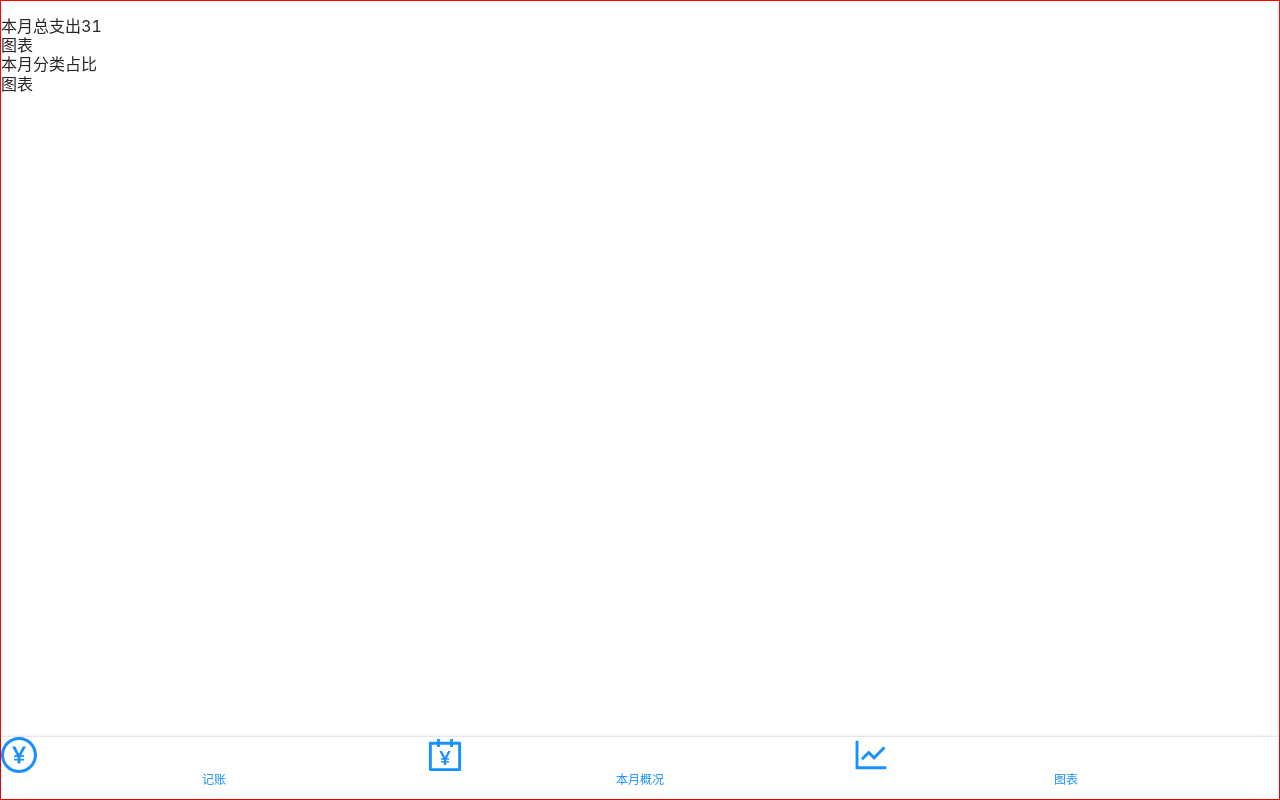
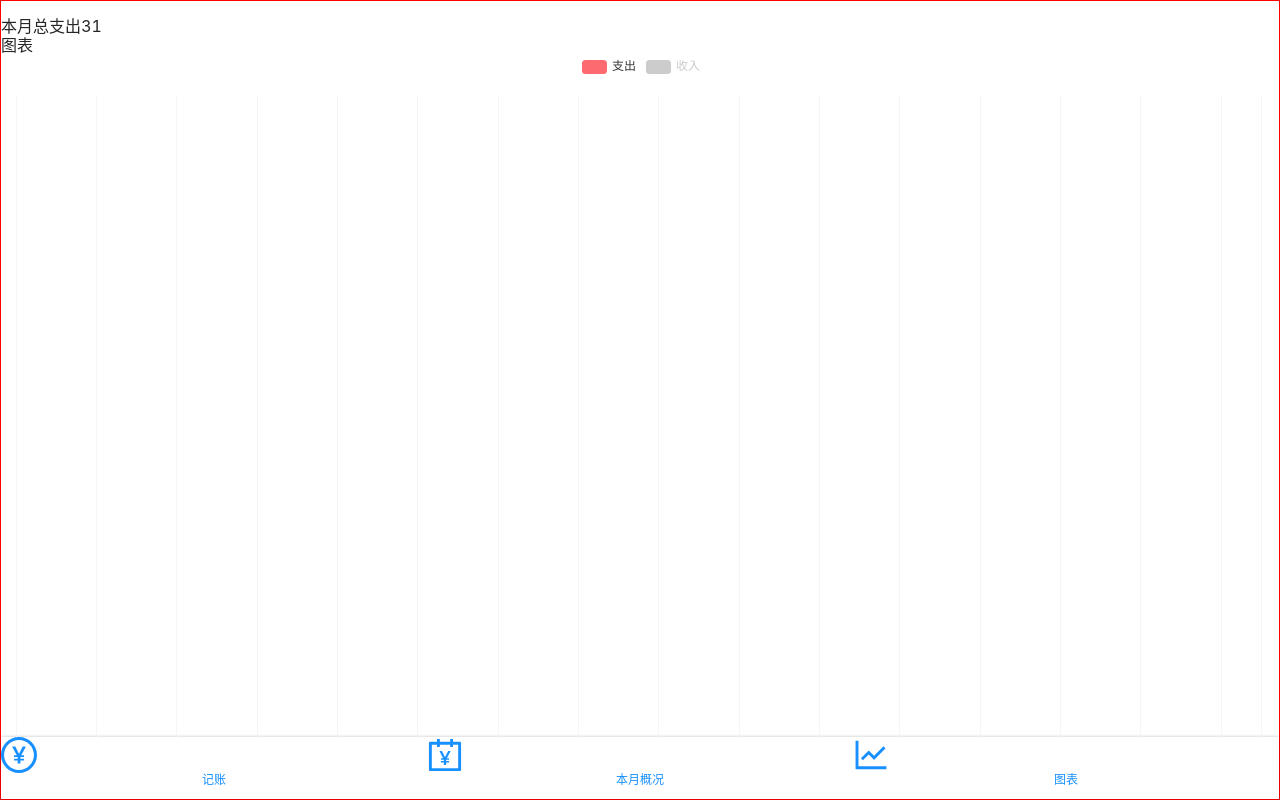
Before and after one commit to youknowHRT/bookkeeping, a React (Create React App) app: page /#/charts in a window 1280 px wide. Built offline with nearby package versions, Linux system fonts and the light colour scheme.

Commit message:
完成charts页面柱状图

```diff
--- a/package.json
+++ b/package.json
@@ -8,7 +8,7 @@
     "@testing-library/user-event": "^12.1.10",
     "antd": "^4.9.3",
     "dayjs": "^1.9.7",
-    "echarts": "^5.0.0",
+    "echarts": "4.9.0",
     "node-sass": "4",
     "react": "^17.0.1",
     "react-dom": "^17.0.1",
--- /dev/null
+++ b/src/components/charts/barChart.js
@@ -0,0 +1,120 @@
+import echarts from 'echarts'
+import React,{useEffect} from 'react'
+import styled from 'styled-components'
+export default function BarChart(props){
+  const width= document.documentElement.clientWidth
+  const height= document.documentElement.clientWidth*0.8
+  const BarchartWrap=styled.div`
+    height:${height}px;
+    width:${width}px;
+  `
+  useEffect(()=>{
+    var myChart = echarts.init(document.getElementById('barChart'));
+    // 指定图表的配置项和数据
+
+    var option = {
+        // title: {
+        //     text: 'ECharts 入门示例',
+        //     top:20
+        // },
+        tooltip: {},
+        legend: {
+            data:['支出','收入'],
+            selected:{
+              '收入':false
+            }
+        },
+        grid: {
+          x: 15,
+          y: 40,
+          x2: 20,
+          y2: 30,
+          borderWidth: 1
+        },
+        xAxis: {
+          type:'category',
+          data: props.value.dayOfMonthX,
+          splitLine: {
+            show: true,
+            lineStyle: {
+                color: ['#F5F4F9'],
+            }
+          },
+          axisLine: {//坐标线
+            lineStyle: {
+                type: 'solid',
+                color: '#F5F4F9',//轴线的颜色
+                width: '1',//坐标线的宽度
+            }
+          },
+          // axisTick: {//刻度
+          //   show: false//不显示刻度线
+          // },
+          axisLabel: {
+            interval: 1,
+            textStyle: {
+                color: '#000',//坐标值的具体的颜色
+                fontSize: 12,
+            }
+          },
+        },
+        yAxis: {
+          splitLine:{show: false},
+          axisLine: {//线
+              show: false
+          },
+          axisTick: {//刻度
+              show: false
+          },
+          axisLabel: {
+              show: false
+          },
+        },
+        series: [{
+            name: '支出',
+            type: 'bar',
+            data: props.value.expenseArr,
+            itemStyle: {
+              normal: {
+                  barBorderRadius: [20, 10, 0, 0],
+                  color: '#FD6B71',//设置柱子颜色
+                  label: {
+                      show: true,//柱子上显示值
+                      position: 'top',//值在柱子上方显示
+                      textStyle: {
+                          color: '#FD6B71',//值得颜色
+
+                      }
+                  }
+              }
+          },
+          barWidth: 5//设置柱子宽度，单位为px
+        },{
+          name: '收入',
+          type: 'bar',
+          data: props.value.incomeArr,
+          itemStyle: {
+            normal: {
+                barBorderRadius: [20, 10, 0, 0],
+                color: '#FD6B71',//设置柱子颜色
+                label: {
+                    show: true,//柱子上显示值
+                    position: 'top',//值在柱子上方显示
+                    textStyle: {
+                        color: '#FD6B71',//值得颜色
+
+                    }
+                }
+            }
+        },
+        barWidth: 5//设置柱子宽度，单位为px
+      }]
+    };
+
+    // 使用刚指定的配置项和数据显示图表。
+    myChart.setOption(option);
+  })
+
+  return <BarchartWrap id="barChart"/>
+
+}
--- a/src/pages/charts.js
+++ b/src/pages/charts.js
@@ -2,7 +2,7 @@ import React from 'react'
 import dayjs from 'dayjs'
 import Datahelper from '../store/datahelper'
 import {dateFormatter} from '../store/dateFormatter'
-
+import BarChart from '../components/charts/barChart'
 
 export default function Charts(){
   let db = new Datahelper('accountBook')
@@ -38,21 +38,29 @@ export default function Charts(){
     const expenseArr=[]
     const incomeArr=[]
     const dayOfMonthX=[]
-    for(let i=0;i<monthLastDay;i++){//初始化
-      expenseArr[i]=0
-      incomeArr[i]=0
+    // for(let i=0;i<monthLastDay;i++){//初始化
+    //   expenseArr[i]=0
+    //   incomeArr[i]=0
+    //   dayOfMonthX[i]=i+1
+    // }
+    for(let i=0;i<monthLastDay;i++){//遍历每天的总支出
       dayOfMonthX[i]=i+1
-    }
-    console.log('expenseArr',expenseArr);
-    for(let i=0;i<monthLastDay;i++){//遍历每天的总支出
+
       let eachDayCost=expenseList
       .filter(item=>{
         return parseInt(dayjs(item.createAt).format('DD'))===i
       })
       .map(item=>parseInt(item.amount))
       .reduce((i,j)=>{return i+j},0)
+      expenseArr[i]=eachDayCost===0?'':eachDayCost
 
-      expenseArr[i]=eachDayCost
+      let eachDayIncome=incomeList
+      .filter(item=>{
+        return parseInt(dayjs(item.createAt).format('DD'))===i
+      })
+      .map(item=>parseInt(item.amount))
+      .reduce((i,j)=>{return i+j},0)
+      incomeArr[i]=eachDayIncome===0?'':eachDayCost
     }
     return {expenseArr,incomeArr,dayOfMonthX}
   }
@@ -66,6 +74,7 @@ export default function Charts(){
     <div>
       <span>本月总支出{monthLastDay}</span>
       <div>图表</div>
+      <BarChart value={arrAccount()}/>
     </div>
     <div>
       <span>本月分类占比</span>
```
Also changed, not shown: 2 other files (tests, documents, lock files or other folders).
